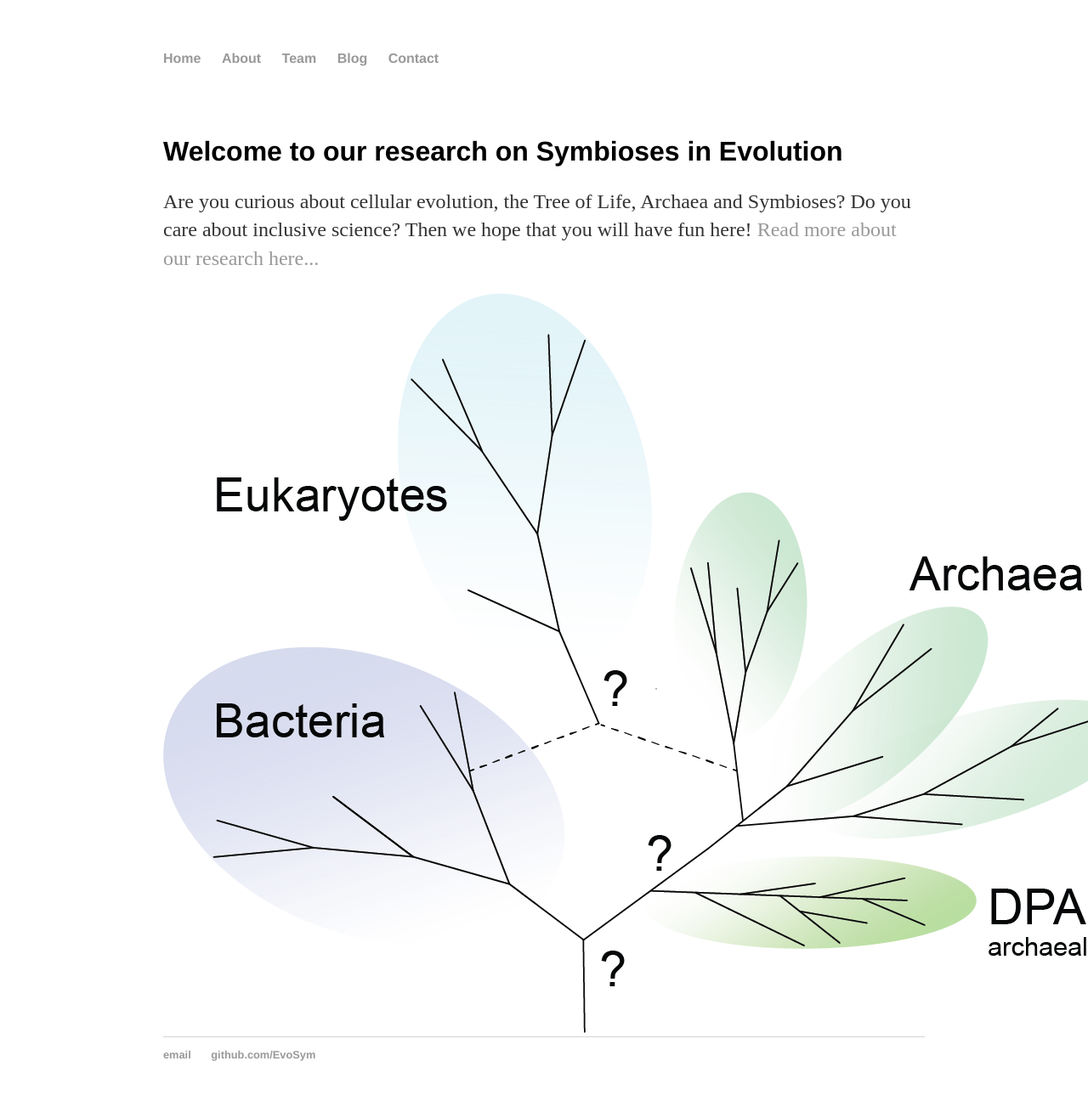
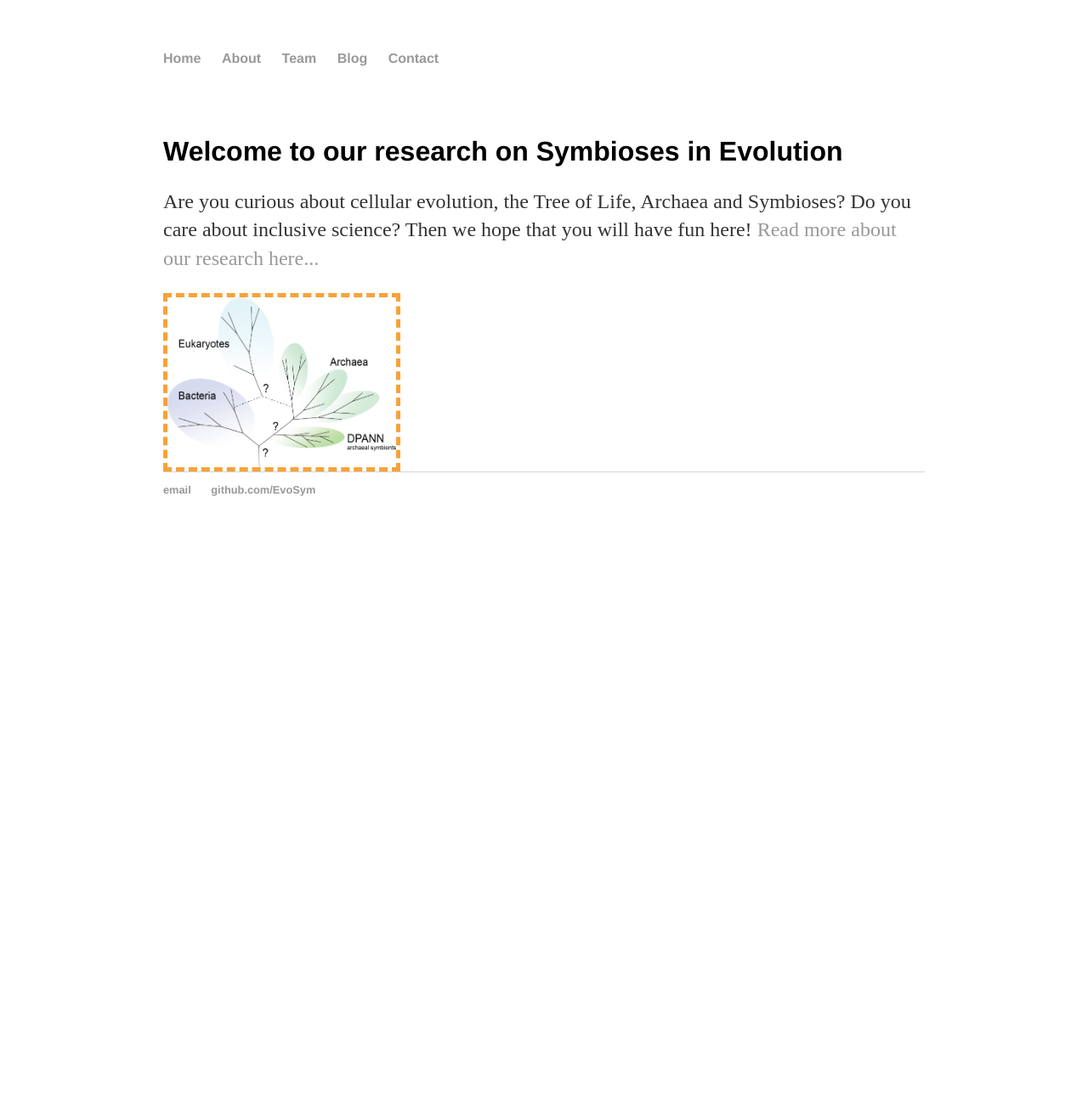
Before and after one commit to EvoSym/EvoSym.github.io, a Jekyll site: the page built from index.html, in a window 1280 px wide. Shown: the whole page at 85% size. Built offline with Jekyll 4.4.1, drawn with Linux system fonts in a browser that asks for light colours; after the commit the page ends 900 px from its top, so only the background shows below that.

Commit message:
Update main.css

```diff
--- a/css/main.css
+++ b/css/main.css
@@ -41,3 +41,14 @@ ul.posts {
 ul.posts li {
     list-style: none;
 }
+
+.box {
+  width: 30%;
+  height: 200px;
+  border: 5px dashed #f7a239;
+}
+
+img {
+  width: 100%;
+  height: 100%;
+}
```
